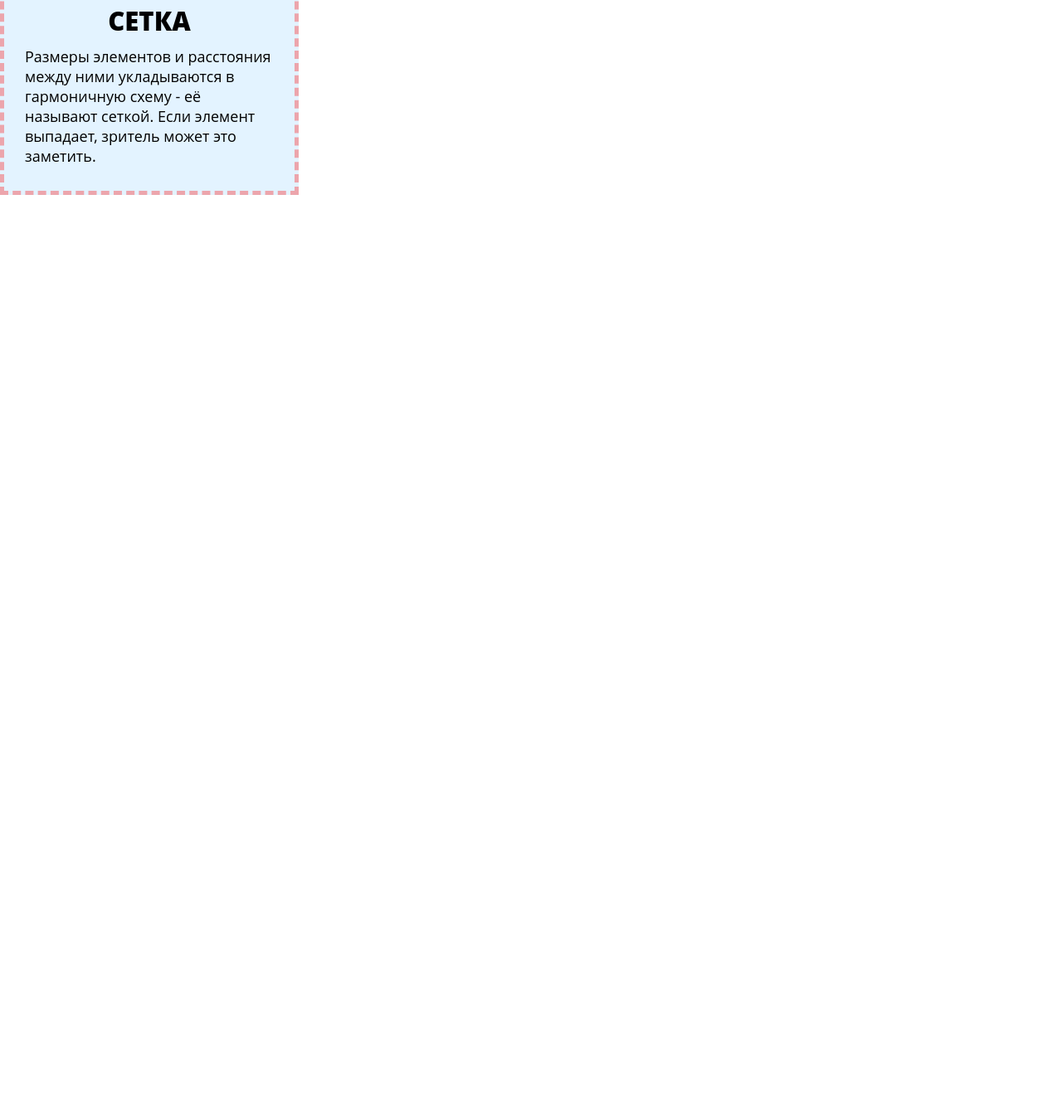
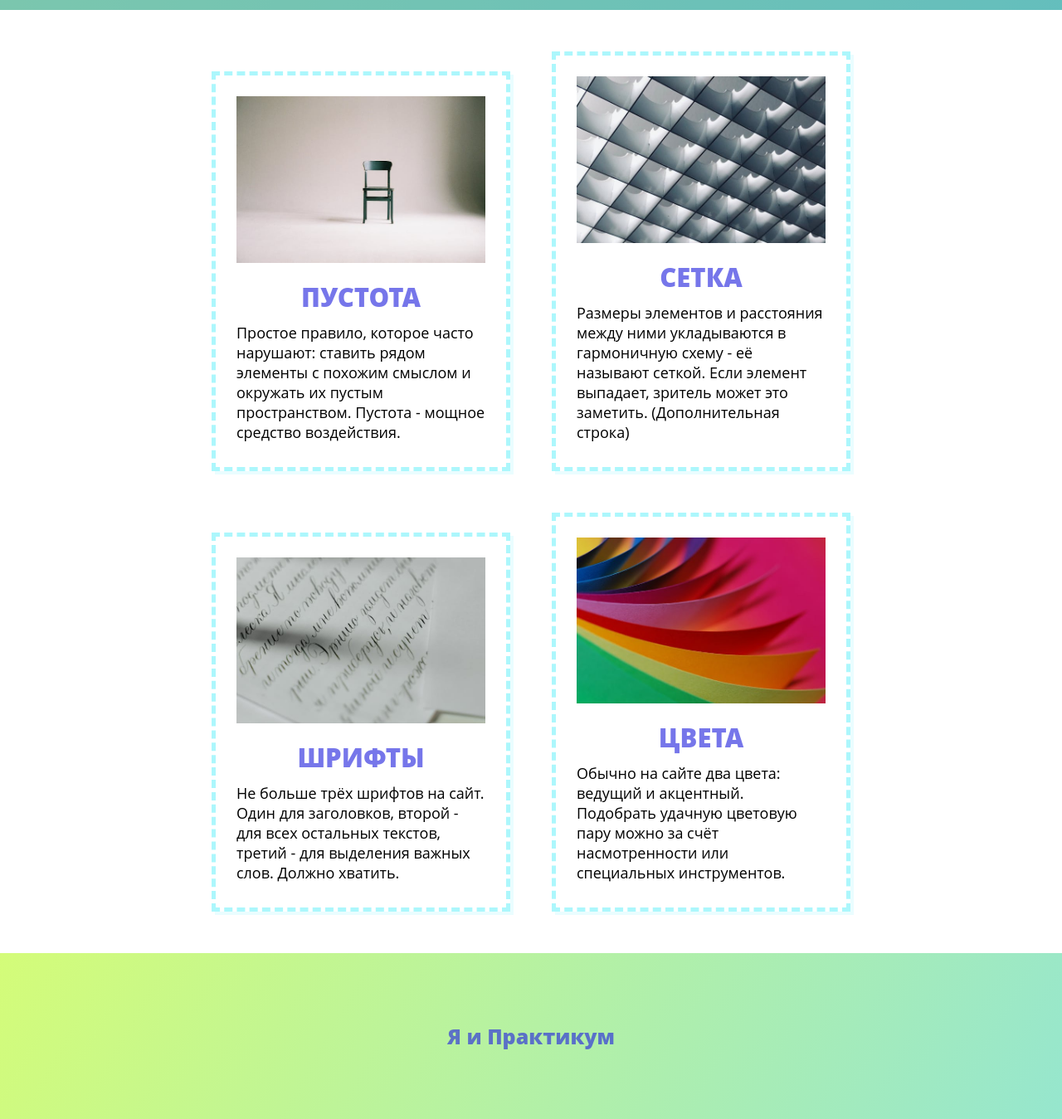
Before and after one commit to sunny-willow/first_website, a plain HTML site: page landing/landing.html in a window 1280 px wide. Shown: the part 788-2137 px from the top of the page at 83% size. Before the commit the page ends 1073 px from the top, so only its background shows below. Drawn offline with Linux system fonts and the light colour scheme.

Commit message:
Ещё карточки, inline-block, тень, footer и центрирование по flex

```diff
--- a/landing/landing.css
+++ b/landing/landing.css
@@ -22,6 +22,7 @@ header {
     background-size: 200px 124px;
     background-repeat: no-repeat;*/
     text-align: center;
+    margin-bottom: 50px;
 }
 
 h1 {
@@ -38,16 +39,28 @@ h1 {
     background-color: rgba(52, 151, 218, 0.5);
 }
 
+.content {
+    font-size: 0;
+    width: 770px;
+    margin: 0 auto; /*значение auto по бокам центрирует, задаёт максимальную ширину*/
+}
+
 .card {
     width: 360px;
-    background-color: #e3f3ff;
     margin-bottom: 50px;
     padding: 25px 25px 30px; /*шорткат*/
     /*padding-left: 25px;
     padding-right: 25px;
     padding-top: 25px;
     padding-bottom: 30px;*/
-    border: 5px dashed rgb(250 50 50 / .4)/*у border свой шорткат*/
+    border: 5px dashed rgba(50, 237, 250, 0.4); /*у border свой шорткат*/
+    display: inline-block;
+    margin-right: 50px;
+    box-shadow: 4px 4px 0 rgba(50, 237, 250, 0.1); /*вправо вниз размытие и цвет (отрицательные значения пойдут в противоположную сторону)*/
+}
+
+.no-right-margin {
+    margin-right: 0;
 }
 
 .card-image {
@@ -61,8 +74,22 @@ h1 {
     text-transform: uppercase;
     text-align: center;
     margin-bottom: 10px;
+    color: rgba(35, 35, 221, 0.623);
 }
 
 .card-text {
     font-size: 18px;
 }
+
+.end {
+    height: 200px;
+    background-image: linear-gradient(120deg, #d4fc79 0%, #96e6ce 100%);
+    display: flex;
+}
+
+.footer-author {
+    color: rgba(35, 35, 221, 0.623);
+    font-size: 25px;
+    font-weight: 800;
+    margin: auto; /*работает благодаря flex, это центрирование можно использовать и в header*/
+}
--- a/landing/landing.html
+++ b/landing/landing.html
@@ -9,14 +9,14 @@
       href="landing.css"/>
     </head>
     <body>
-        <!--<header> Является пользой для браузеров и скринридеров
+        <header> <!--Является пользой для браузеров и скринридеров-->
             <div class="overlay">
                 <h1>
                     Четыре правила вёрстки
                 </h1>
             </div>
-        </header>-->
-        <section>
+        </header>
+        <section class="content">
             <div class="card">
                 <img class="card-image" src="emptiness.jpg" alt="Стул в пустой комнате"/>
                 <h3 class="card-title">
@@ -26,17 +26,38 @@
                     Простое правило, которое часто нарушают: ставить рядом элементы с похожим смыслом и окружать их пустым пространством. Пустота - мощное средство воздействия.
                 </p>
             </div>
-        </section>
-        <section>
-            <div class="card">
+            <div class="card no-right-margin">
                 <img class="card-image" src="grid.jpg" alt="Сетка"/>
                 <h3 class="card-title">
                     Сетка
                 </h3>
                 <p class="card-text">
-                    Размеры элементов и расстояния между ними укладываются в гармоничную схему - её называют сеткой. Если элемент выпадает, зритель может это заметить.
+                    Размеры элементов и расстояния между ними укладываются в гармоничную схему - её называют сеткой. Если элемент выпадает, зритель может это заметить. (Дополнительная строка)
+                </p>
+            </div>
+            <div class="card">
+                <img class="card-image" src="font.jpg" alt="Текст на бумаге"/>
+                <h3 class="card-title">
+                    Шрифты
+                </h3>
+                <p class="card-text">
+                    Не больше трёх шрифтов на сайт. Один для заголовков, второй - для всех остальных текстов, третий - для выделения важных слов. Должно хватить.
+                </p>
+            </div>
+            <div class="card no-right-margin">
+                <img class="card-image" src="colors.jpg" alt="Цветные листочки"/>
+                <h3 class="card-title">
+                    Цвета
+                </h3>
+                <p class="card-text">
+                    Обычно на сайте два цвета: ведущий и акцентный. Подобрать удачную цветовую пару можно за счёт насмотренности или специальных инструментов.
                 </p>
             </div>
         </section>
+        <footer class="end">
+            <h4 class="footer-author">
+                Я и Практикум
+            </h4>
+        </footer>
     </body>
 </html>
```
Also changed, not shown: landing/colors.jpg (added), landing/font.jpg (added).
